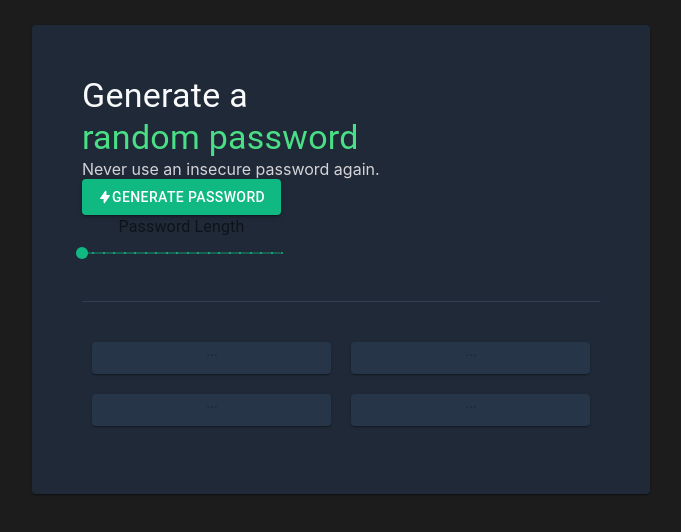
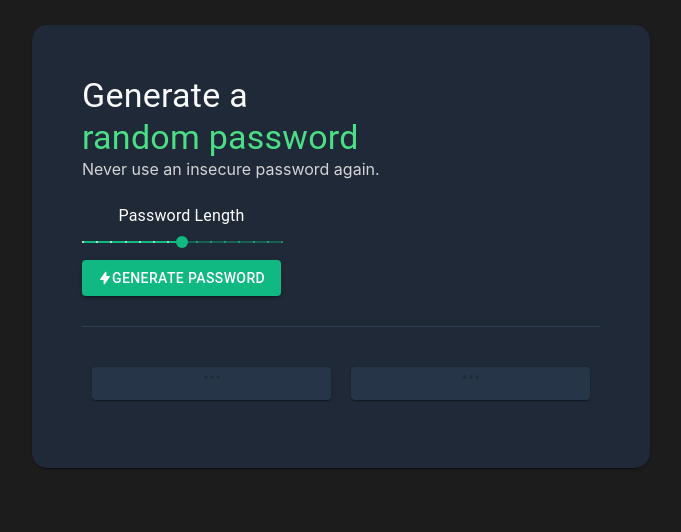
Before and after one commit to Naphrum/Password-Generator, a React (Vite) app: page / in a window 1280 px wide. Shown: the top 532 px of the page, without its empty margins (299-980 px from the left). Built offline with nearby package versions, Linux system fonts and the light colour scheme.

Commit message:
Adjusted position of slider and made an array of characters for password generation

```diff
--- a/src/components/MainCard.jsx
+++ b/src/components/MainCard.jsx
@@ -10,6 +10,100 @@ import Slider from "@material-ui/core/Slider";
 import { HiLightningBolt } from "react-icons/hi";
 import { BsThreeDots } from "react-icons/bs";
 
+const characters = [
+  "A",
+  "B",
+  "C",
+  "D",
+  "E",
+  "F",
+  "G",
+  "H",
+  "I",
+  "J",
+  "K",
+  "L",
+  "M",
+  "N",
+  "O",
+  "P",
+  "Q",
+  "R",
+  "S",
+  "T",
+  "U",
+  "V",
+  "W",
+  "X",
+  "Y",
+  "Z",
+  "a",
+  "b",
+  "c",
+  "d",
+  "e",
+  "f",
+  "g",
+  "h",
+  "i",
+  "j",
+  "k",
+  "l",
+  "m",
+  "n",
+  "o",
+  "p",
+  "q",
+  "r",
+  "s",
+  "t",
+  "u",
+  "v",
+  "w",
+  "x",
+  "y",
+  "z",
+  "0",
+  "1",
+  "2",
+  "3",
+  "4",
+  "5",
+  "6",
+  "7",
+  "8",
+  "9",
+  "~",
+  "`",
+  "!",
+  "@",
+  "#",
+  "$",
+  "%",
+  "^",
+  "&",
+  "*",
+  "(",
+  ")",
+  "_",
+  "-",
+  "+",
+  "=",
+  "{",
+  "[",
+  "}",
+  "]",
+  ",",
+  "|",
+  ":",
+  ";",
+  "<",
+  ">",
+  ".",
+  "?",
+  "/",
+];
+
 const useStyles = makeStyles((theme) => ({
   root: {
     marginTop: 25,
@@ -18,6 +112,7 @@ const useStyles = makeStyles((theme) => ({
     display: "flex",
     flexDirection: "column",
     padding: 34,
+    borderRadius: 15,
   },
   titleSection: {
     margin: 0,
@@ -37,6 +132,7 @@ const useStyles = makeStyles((theme) => ({
     color: "#D5D4D8",
   },
   button: {
+
     backgroundColor: "#10B981",
     color: "#FFFFFF",
   },
@@ -57,8 +153,13 @@ const useStyles = makeStyles((theme) => ({
     color: "#10B981",
   },
   passwordSliderText: {
-    color: "#FFFFF"
-  }
+    color: "#FFFFFF",
+  },
+  passwordGenerationSection: {
+    marginTop: 25,
+    display: "flex",
+    flexDirection: "row",
+  },
 }));
 
 export default function MainCard() {
@@ -74,30 +175,40 @@ export default function MainCard() {
           className={classes.titleSection}
         >
           <Grid item>
-            <Typography variant="h4" className={classes.titleWhite}>Generate a</Typography>
-            <Typography variant="h4" className={classes.titleGreen}>random password</Typography>
+            <Typography variant="h4" className={classes.titleWhite}>
+              Generate a
+            </Typography>
+            <Typography variant="h4" className={classes.titleGreen}>
+              random password
+            </Typography>
           </Grid>
           <Grid item>
             <Typography variant="subtitle" className={classes.titleText}>
               Never use an insecure password again.
             </Typography>
           </Grid>
-          <Grid container >
+          <Grid container className={classes.passwordGenerationSection}>
             <Grid item>
+              <Grid item>
+                <Typography
+                  className={classes.passwordSliderText}
+                  color="textSecondary"
+                >
+                  Password Length
+                </Typography>
+                <Slider
+                  className={classes.inputSlider}
+                  valueLabelDisplay="auto"
+                  defaultValue={8}
+                  min={1}
+                  step={1}
+                  max={15}
+                  marks
+                />
+              </Grid>
               <Button variant="contained" className={classes.button}>
                 <HiLightningBolt /> Generate Password
               </Button>
-              <Grid item>
-                <Typography className={classes.passwordSliderText} color="textSecondary">Password Length</Typography>
-                <Slider
-                  className={classes.inputSlider}
-                  valueLabelDisplay="auto"
-                  min={1}
-                  step={1}
-                  max={20}
-                  marks={true}
-                />
-              </Grid>
             </Grid>
           </Grid>
         </Grid>
@@ -110,7 +221,7 @@ export default function MainCard() {
                 variant="overline"
                 align="center"
               >
-                <BsThreeDots style={{ color: "#202B3C" }} />
+                <BsThreeDots style={{ color: "#202B3C", fontSize: 20 }} />
               </Typography>
             </Card>
           </Grid>
@@ -122,7 +233,19 @@ export default function MainCard() {
                 variant="overline"
                 align="center"
               >
-                <BsThreeDots style={{ color: "#202B3C" }} />
+                <BsThreeDots style={{ color: "#202B3C", fontSize: 20 }} />
+              </Typography>
+            </Card>
+          </Grid>
+
+          {/* <Grid item xs={6}>
+            <Card className={classes.passwordContainer} fullWidth>
+              <Typography
+                component="overline"
+                variant="overline"
+                align="center"
+              >
+                <BsThreeDots style={{ color: "#202B3C", fontSize: 20 }} />
               </Typography>
             </Card>
           </Grid>
@@ -134,22 +257,10 @@ export default function MainCard() {
                 variant="overline"
                 align="center"
               >
-                <BsThreeDots style={{ color: "#202B3C" }} />
+                <BsThreeDots style={{ color: "#202B3C", fontSize: 20 }}  />
               </Typography>
             </Card>
-          </Grid>
-
-          <Grid item xs={6}>
-            <Card className={classes.passwordContainer} fullWidth>
-              <Typography
-                component="overline"
-                variant="overline"
-                align="center"
-              >
-                <BsThreeDots style={{ color: "#202B3C" }} />
-              </Typography>
-            </Card>
-          </Grid>
+          </Grid> */}
         </Grid>
       </CardContent>
     </Card>
```
